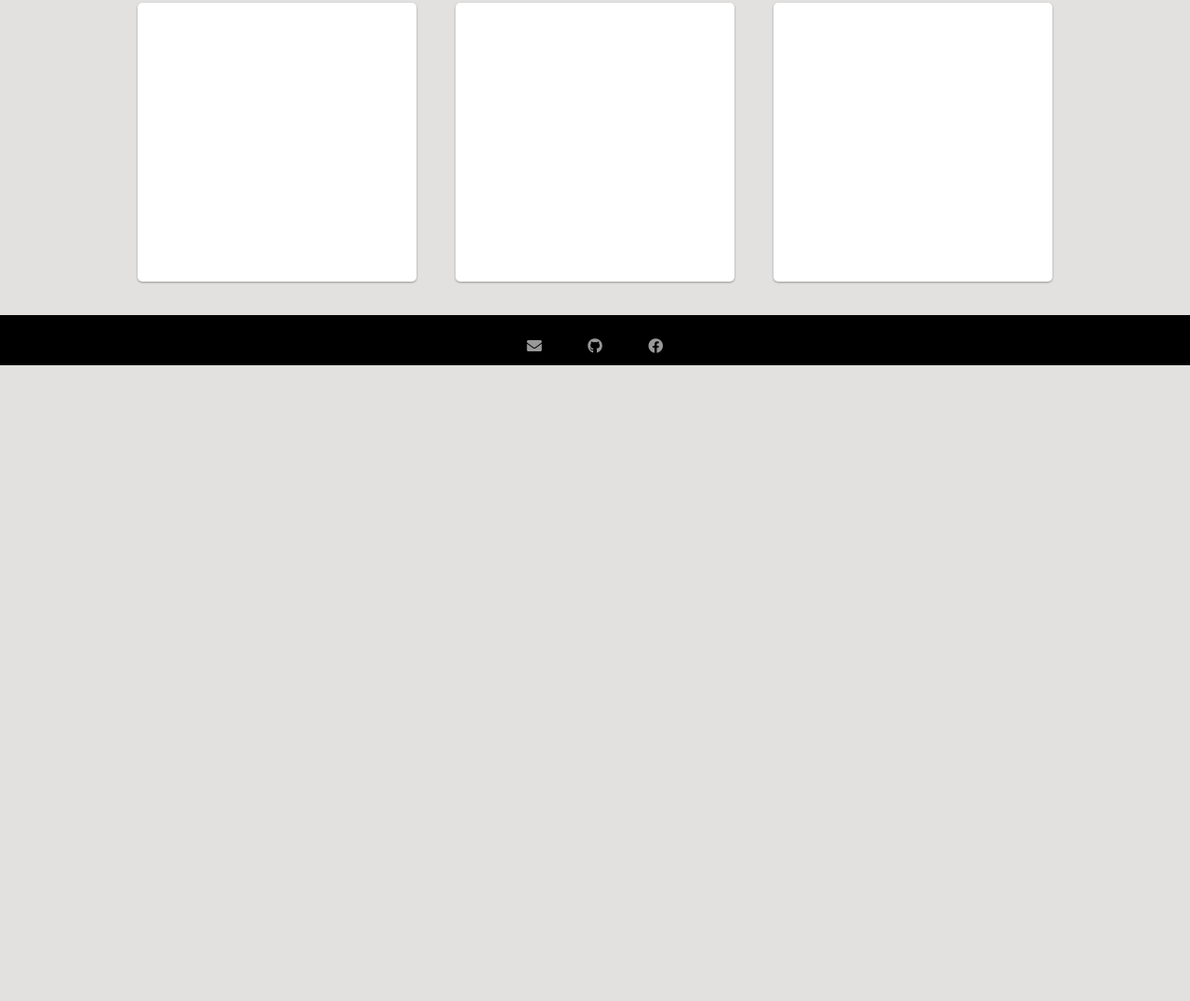
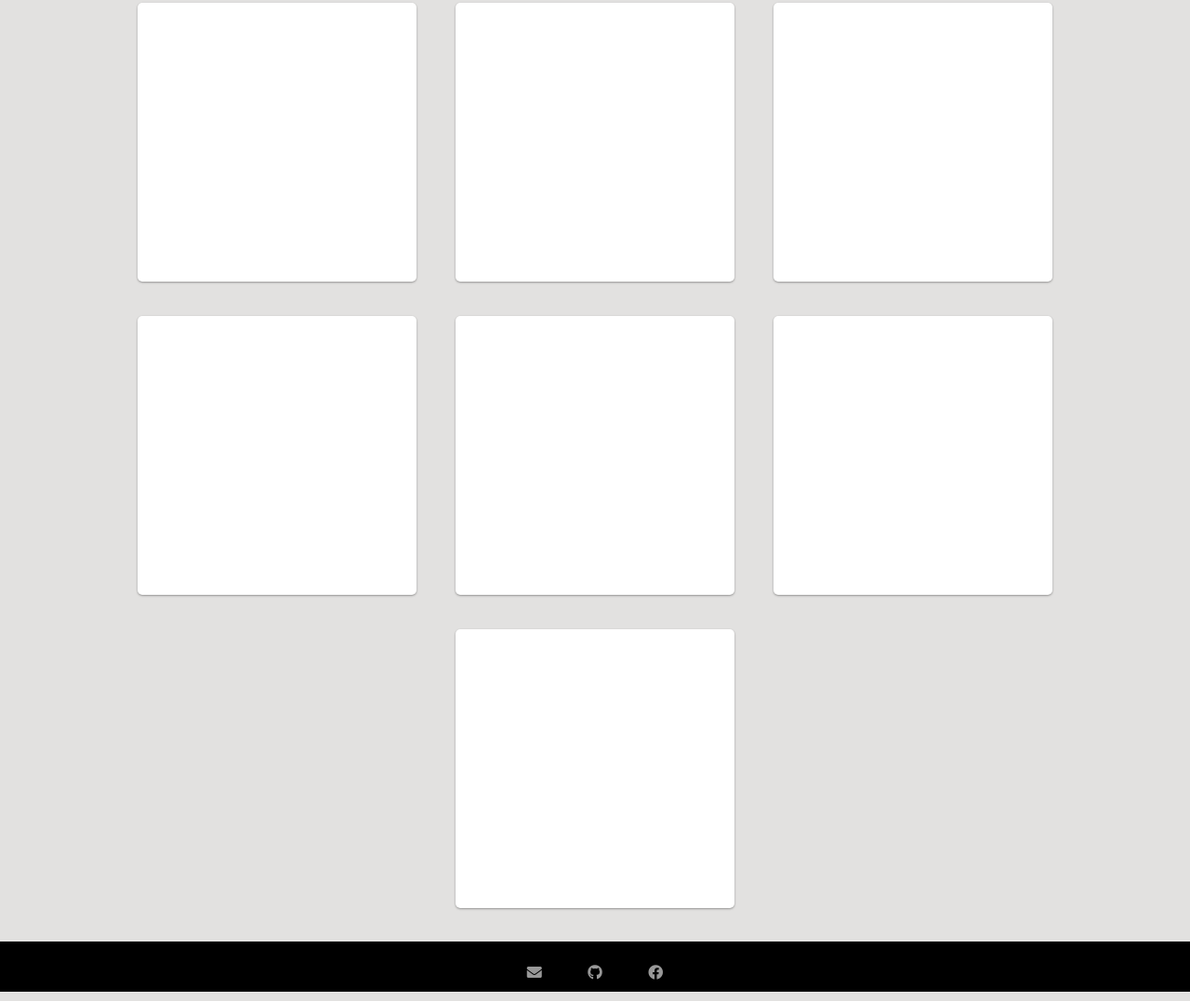
Before and after one commit to saramazal/static-responsive-site, a plain HTML site: page index.html in a window 1280 px wide. Shown: the part 781-1858 px from the top of the page at 93% size. Before the commit the page ends 1184 px from the top, so only its background shows below. Drawn offline with nearby package versions, Linux system fonts and the light colour scheme.

Commit message:
adding cards

```diff
--- a/index.html
+++ b/index.html
@@ -43,6 +43,10 @@
     <div class="card card-1"></div>
     <div class="card card-1"></div>
     <div class="card card-1"></div>
+    <div class="card card-1"></div>
+    <div class="card card-1"></div>
+    <div class="card card-1"></div>
+    <div class="card card-1"></div>
     </div>
   </main>
   <footer>
```
